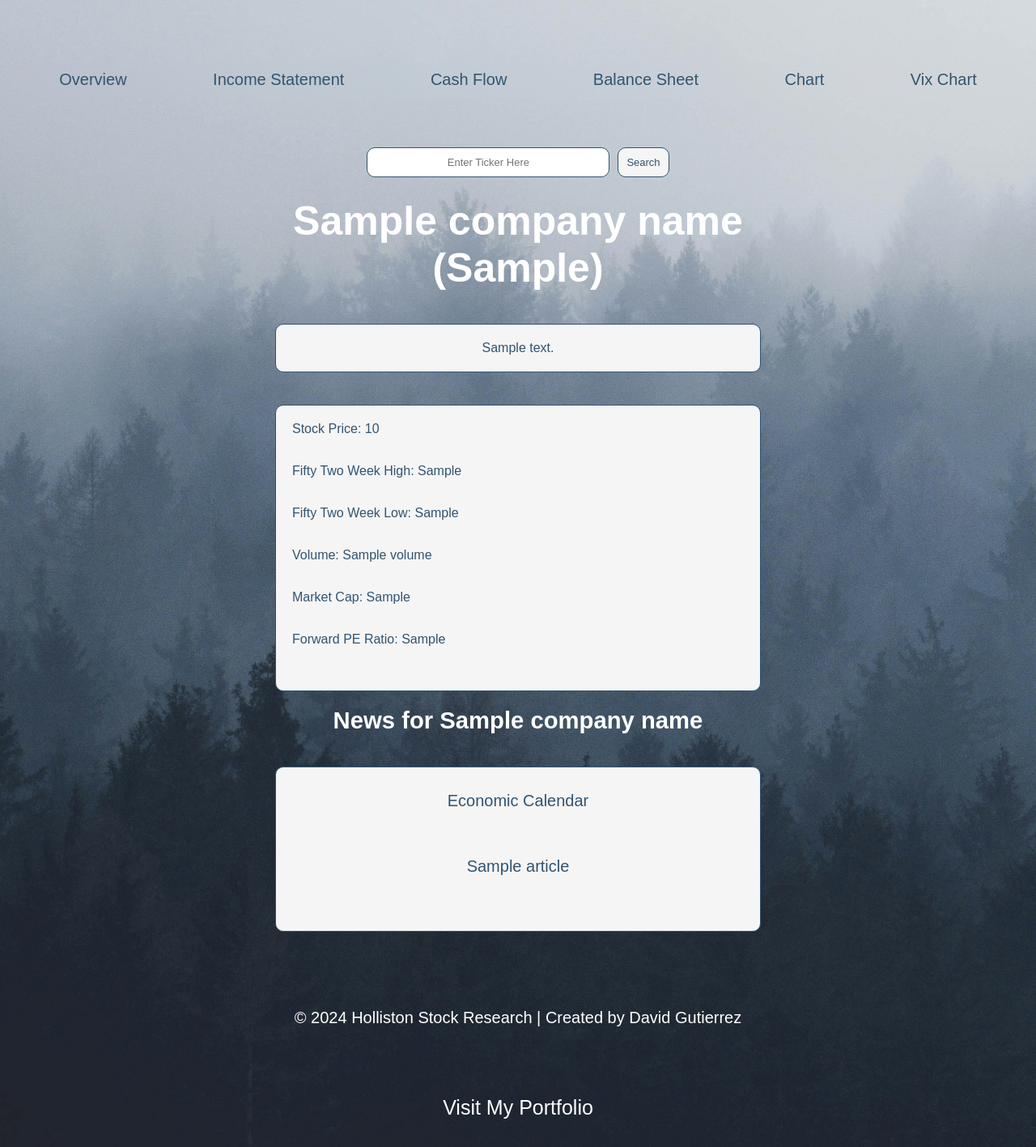
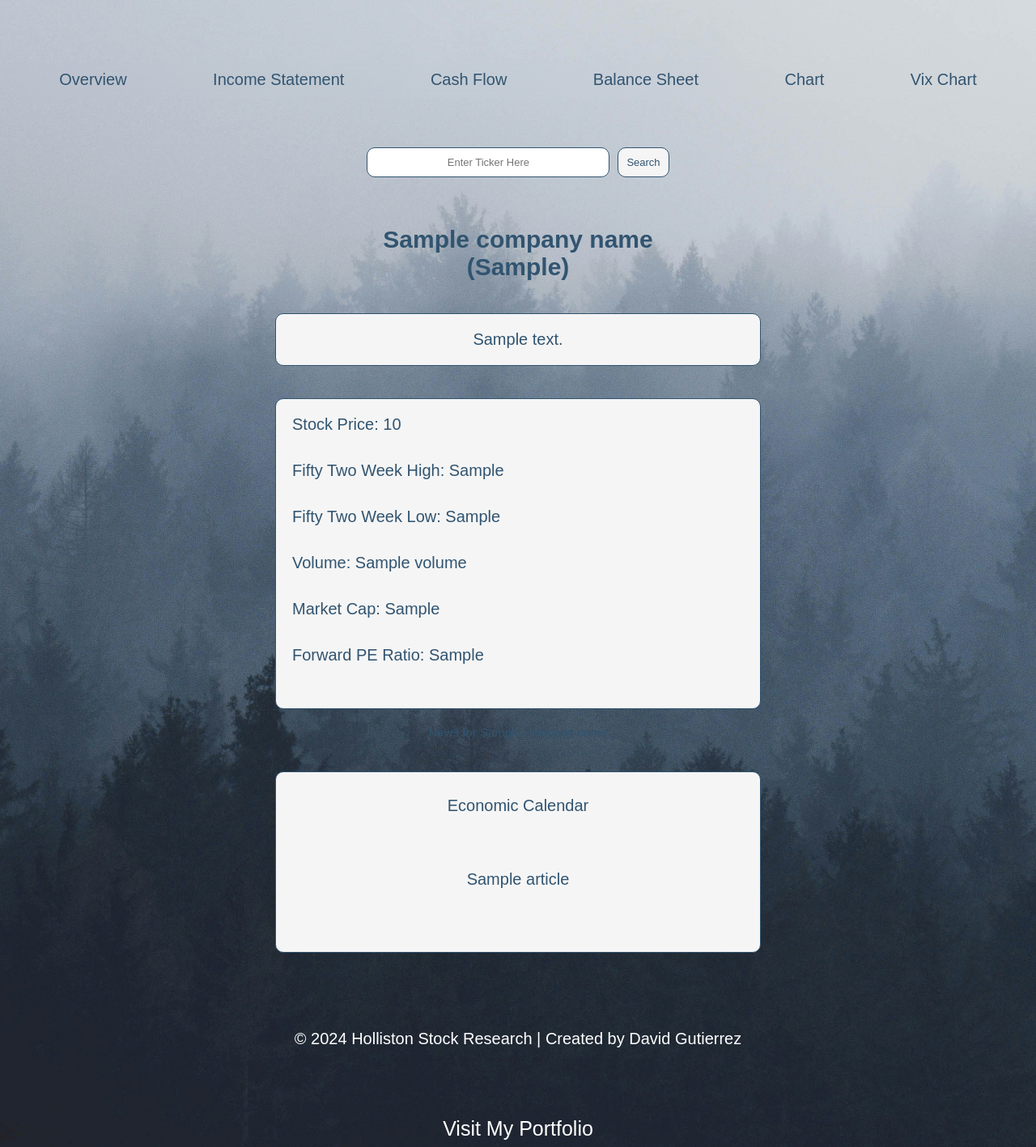
Before and after one commit to DavidG626/Portfolio-Project-1, a Flask app: template templates/overview.html in a window 1280 px wide. Shown: the part 163-1580 px from the top of the page at 81% size. Run offline with Flask 3, Linux system fonts and the light colour scheme; the template is opened without the code that fills it: most values are stand-ins (such as "Sample title", 1, 10 or a date in 2020).

Commit message:
styles update

```diff
--- a/static/landing.css
+++ b/static/landing.css
@@ -72,7 +72,7 @@ body.background-img {
 
 .login-text {
   color: white;
-  border-radius: 15px;
+  border-radius: 35px;
   align-self: center;
   width: 350px;
   margin: 20px 20px;
--- a/static/styles.css
+++ b/static/styles.css
@@ -197,15 +197,24 @@ body.image {
 
 
 .text-box {
-  color: white;
-  font-size: 25px;
+  padding-top: 35px;
+  color: #315470;
+  font-size: 15px;
   width: 100%;
   align-items: center;
   text-align: center;
 }
+.text-box-news {
+  color: #315470;
+  font-size: 15px;
+  width: 100%;
+  align-items: center;
+  text-align: center;
 
+}
 /* about company */
  .container-1 {
+
     display: flex;
     justify-content: space-around;
     margin: 20px;
@@ -214,6 +223,7 @@ body.image {
 }
 
 .box-1 {
+  font-size: 20px;
   color: #315470;
   border-radius: 10px;
   display: inline-flex;
@@ -229,6 +239,7 @@ body.image {
 
 }
 .box-2 {
+  font-size: 20px;
   color: #315470;
   border-radius: 10px;
   display: inline-flex;
@@ -251,10 +262,7 @@ body.image {
 
 
 
-/* .news-links {
-  color: #315470;
 
-} */
 .news-links  {
   color: #315470;
   text-decoration: none;
--- a/templates/overview.html
+++ b/templates/overview.html
@@ -70,8 +70,8 @@
 
 <!-- news -->
 
-<div class="text-box">
-    <section><h1>News for {{ company_name }}</h1></section>
+<div class="text-box-news">
+    <p>News for {{ company_name }}</p>
 </div>
 
 
```
Also changed, not shown: templates/landing.html (+0 -15 lines).
